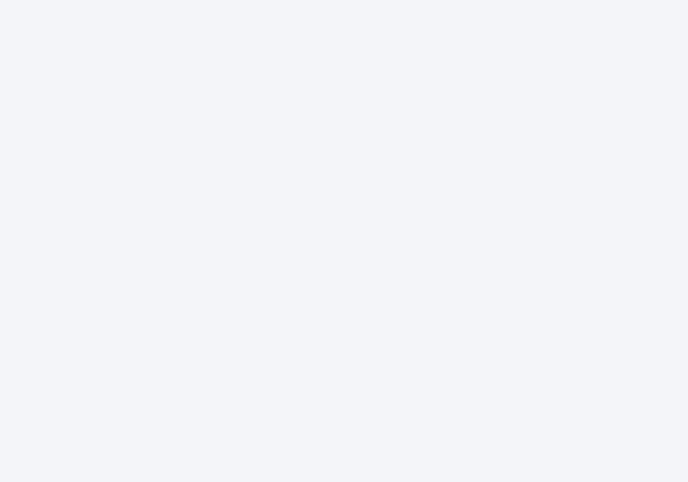
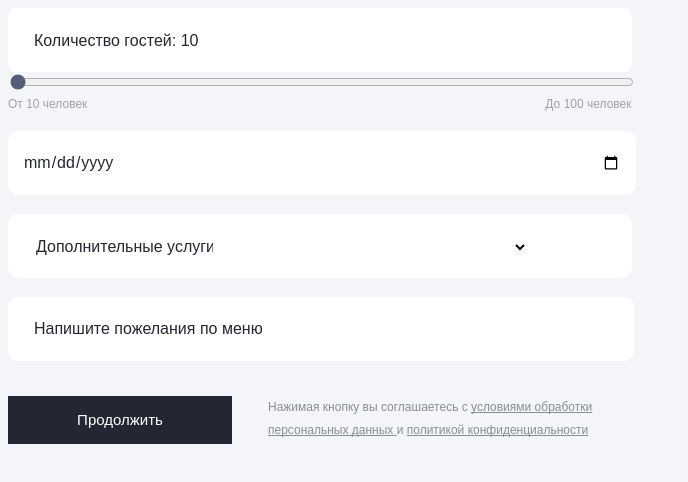
Before and after one commit to VitalikHey/LearnProject, an Angular app: page / in a window 1280 px wide. Shown: the top 482 px of the page, without its empty margins (0-688 px from the left). Built offline with nearby package versions, Linux system fonts and the light colour scheme.

Commit message:
Add event-form, global style

```diff
--- a/src/app/component/contact-form/contact-form.component.scss
+++ b/src/app/component/contact-form/contact-form.component.scss
@@ -4,35 +4,6 @@
   margin-top: 35px;
   margin-bottom: 35px;
   margin-left: 112px;
-}
-.page-form__input {
-  border-radius: 10px;
-  width: 598px;
-  height: 14px;
-  background: #fff;
-  border: none;
-  padding-top: 25px;
-  padding-bottom: 25px;
-  padding-left: 26px;
-  font-family: "Lab Grotesque", sans-serif;
-  font-weight: 400;
-  font-size: 16px;
-  line-height: 100%;
-  color: #222733;
-}
-:focus {
-  border: 1px solid #545e76;
-  outline: none;
-  width: 597px;
-  height: 13px;
-}
-
-::placeholder {
-  font-family: "Lab Grotesque", sans-serif;
-  font-weight: 300;
-  font-size: 16px;
-  line-height: 100%;
-  color: #222733;
 }
 
 .not-valid-form {
@@ -51,43 +22,3 @@
   display: inline-block;
   margin-top: 10px;
 }
-
-.application__component {
-  position: absolute;
-  margin-top: 35px;
-  width: 596.8px;
-  height: 48px;
-}
-
-.button-continue {
-  position: absolute;
-  width: 224px;
-  height: 48px;
-  background: #222733;
-  border: none;
-}
-
-.button-continue__text {
-  font-family: "Lab Grotesque", sans-serif;
-  font-weight: 500;
-  font-size: 15px;
-  line-height: 100%;
-  color: #fff;
-}
-
-.text-processing-condition {
-  display: inline-block;
-  height: 48px;
-  width: 337.6px;
-  margin-left: 260px;
-  font-family: "Lab Grotesque", sans-serif;
-  font-weight: 300;
-  font-size: 12px;
-  line-height: 190%;
-  color: #222733;
-  opacity: 0.5;
-  &__politic-conditions {
-    text-decoration: underline;
-    text-decoration-skip-ink: none;
-  }
-}
--- a/src/app/component/contact-form/contact-form.component.ts
+++ b/src/app/component/contact-form/contact-form.component.ts
@@ -1,8 +1,5 @@
-import { Component, inject } from '@angular/core';
+import { Component } from '@angular/core';
 import { FormControl, FormGroup, Validators } from '@angular/forms';
-import { Observable } from 'rxjs';
-import { Events } from '../data-type/data-type';
-import { GetApiDataService } from '../get-api-data.service';
 
 @Component({
   selector: 'app-contact-form',
@@ -13,7 +10,7 @@ export class ContactFormComponent {
   protected notValidForm: string = 'page-form__input';
   protected isShowTextDownForm: boolean = false;
 
-  protected formContact: FormGroup = new FormGroup({
+  protected readonly formContact: FormGroup = new FormGroup({
     name: new FormControl('', Validators.required),
     number: new FormControl('', Validators.required),
     email: new FormControl('', Validators.email),
--- a/src/app/component/event-form/event-form.component.html
+++ b/src/app/component/event-form/event-form.component.html
@@ -0,0 +1,68 @@
+<div class="event-form__component" [formGroup]="eventForm">
+  <div class="page-form__input">
+    <span class="count-people__text-form"
+      >Количество гостей: {{ eventForm.get("countPeoples")?.value }}
+    </span>
+  </div>
+  <input
+    type="range"
+    min="10"
+    max="100"
+    [(ngModel)]="countPeople"
+    step="1"
+    id="peopleRange"
+    placeholder="Количество гостей:"
+    class="count-people__input"
+    formControlName="countPeoples"
+  />
+  <span class="text-down__range">От 10 человек</span>
+  <span class="text-down__range" style="margin-left: 458px"
+    >До 100 человек</span
+  >
+  <input
+    style="margin-top: 19px; padding-left: 15px; padding-right: 15px"
+    placeholder="Дата мероприятия:"
+    class="page-form__input"
+    type="date"
+    formControlName="dateEvent"
+  />
+  <div style="margin-top: 19px" class="page-form__input">
+    <input
+      placeholder="Дополнительные услуги:"
+      class="service__input"
+      type="text"
+    />
+    <select class="service-select" formControlName="additionalService">
+      <option value="">Ничего не нужно</option>
+      <option value="Оформление">Оформление</option>
+      <option value="Подбор площадки">Подбор площадки</option>
+      <option value="Составление тайминга">Составление тайминга</option>
+      <option value="Полное сопровождение от ведущего до декора">
+        Полное сопровождение от ведущего до декора
+      </option>
+    </select>
+
+    <!--    Оставляю стиль этой формы на потом, пока займусь более важными делами-->
+  </div>
+  <input
+    style="margin-top: 19px"
+    class="page-form__input"
+    type="text"
+    placeholder="Напишите пожелания по меню"
+    formControlName="desiredMenu"
+  />
+  <div class="application__component">
+    <button (click)="handleValueClick()" class="button-continue">
+      <span class="button-continue__text">Продолжить</span>
+    </button>
+    <span class="text-processing-condition">
+      Нажимая кнопку вы соглашаетесь с
+      <span class="text-processing-condition__politic-conditions"
+        >условиями обработки персональных данных </span
+      >и
+      <span class="text-processing-condition__politic-conditions">
+        политикой конфиденциальности</span
+      >
+    </span>
+  </div>
+</div>
--- a/src/app/component/event-form/event-form.component.scss
+++ b/src/app/component/event-form/event-form.component.scss
@@ -0,0 +1,45 @@
+.event-form__component {
+  width: 624px;
+  height: 339px;
+}
+
+.event-form__input {
+  position: relative;
+  border: 1px solid #545e76;
+  border-radius: 12px;
+  padding: 30px 32px;
+  width: 780px;
+  height: 80px;
+}
+
+.service__input {
+  background: none;
+  border: none;
+}
+
+.service-select {
+  position: absolute;
+  background: none;
+  border: none;
+}
+
+.count-people__input {
+  accent-color: #545e76;
+  width: 624px;
+}
+
+.count-people__text-form {
+  font-family: "Lab Grotesque", sans-serif;
+  font-weight: 240;
+  font-size: 16px;
+  line-height: 100%;
+}
+
+.text-down__range {
+  font-family: "Lab Grotesque", sans-serif;
+  font-weight: 400;
+  font-size: 12px;
+  line-height: 100%;
+  color: #222733;
+  opacity: 0.4;
+}
--- a/src/app/component/event-form/event-form.component.ts
+++ b/src/app/component/event-form/event-form.component.ts
@@ -1,10 +1,22 @@
 import { Component } from '@angular/core';
-
+import { FormControl, FormGroup } from '@angular/forms';
 @Component({
   selector: 'app-event-form',
   templateUrl: './event-form.component.html',
   styleUrls: ['./event-form.component.scss'],
 })
 export class EventFormComponent {
+  protected countPeople: number = 10;
 
+  protected readonly eventForm: FormGroup = new FormGroup({
+    countPeoples: new FormControl(10),
+    dateEvent: new FormControl(null),
+    additionalService: new FormControl(null),
+    desiredMenu: new FormControl(''),
+  });
+
+  // Не забыть типизировать формы!
+  protected handleValueClick(): void {
+    console.log(this.eventForm.value);
+  }
 }
--- a/src/styles.scss
+++ b/src/styles.scss
@@ -2,3 +2,74 @@
 body {
   background: #f3f5f8;
 }
+
+.page-form__input {
+  border-radius: 10px;
+  width: 598px;
+  height: 14px;
+  background: #fff;
+  border: none;
+  padding-top: 25px;
+  padding-bottom: 25px;
+  padding-left: 26px;
+  font-family: "Lab Grotesque", sans-serif;
+  font-weight: 400;
+  font-size: 16px;
+  line-height: 100%;
+  color: #222733;
+}
+
+:focus {
+  border: 1px solid #545e76;
+  outline: none;
+  width: 597px;
+  height: 13px;
+}
+
+::placeholder {
+  font-family: "Lab Grotesque", sans-serif;
+  font-weight: 300;
+  font-size: 16px;
+  line-height: 100%;
+  color: #222733;
+}
+
+.application__component {
+  position: absolute;
+  margin-top: 35px;
+  width: 596.8px;
+  height: 48px;
+}
+
+.button-continue {
+  position: absolute;
+  width: 224px;
+  height: 48px;
+  background: #222733;
+  border: none;
+}
+
+.button-continue__text {
+  font-family: "Lab Grotesque", sans-serif;
+  font-weight: 500;
+  font-size: 15px;
+  line-height: 100%;
+  color: #fff;
+}
+
+.text-processing-condition {
+  display: inline-block;
+  height: 48px;
+  width: 337.6px;
+  margin-left: 260px;
+  font-family: "Lab Grotesque", sans-serif;
+  font-weight: 300;
+  font-size: 12px;
+  line-height: 190%;
+  color: #222733;
+  opacity: 0.5;
+  &__politic-conditions {
+    text-decoration: underline;
+    text-decoration-skip-ink: none;
+  }
+}
```
